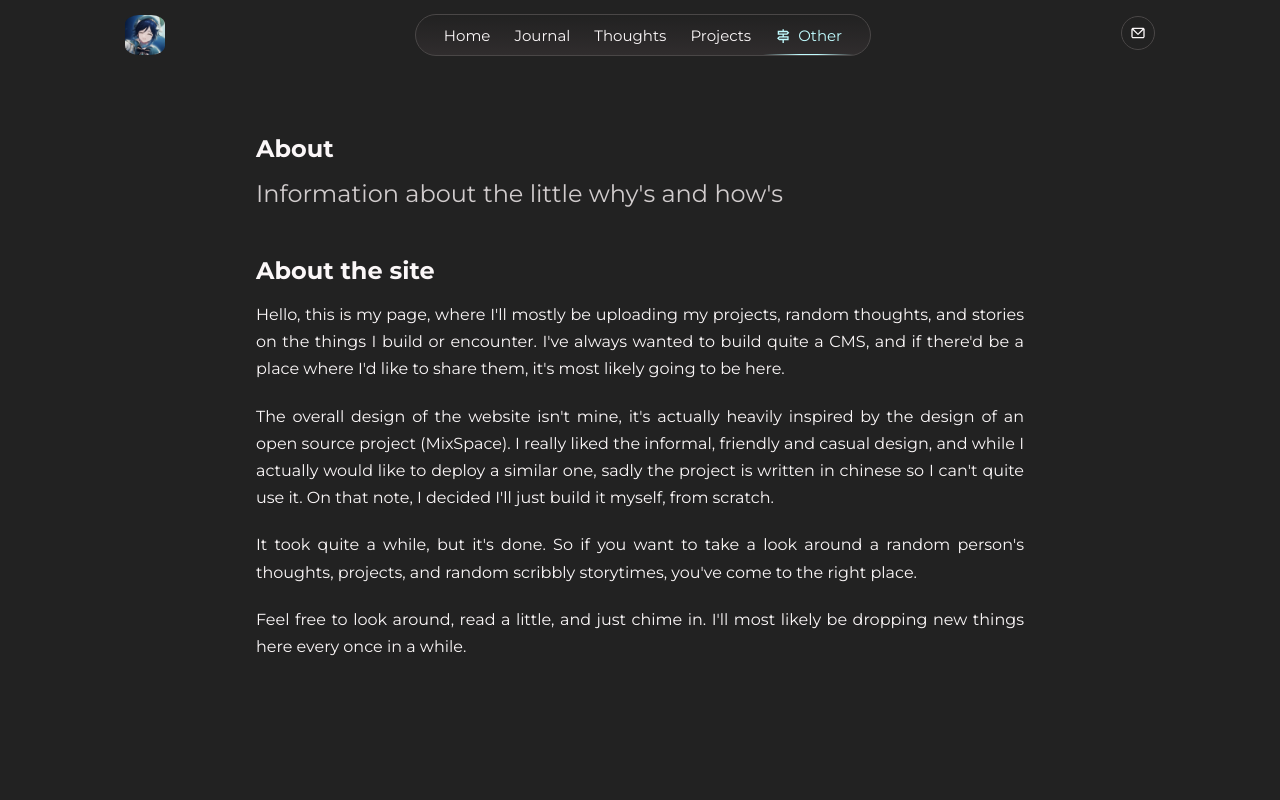
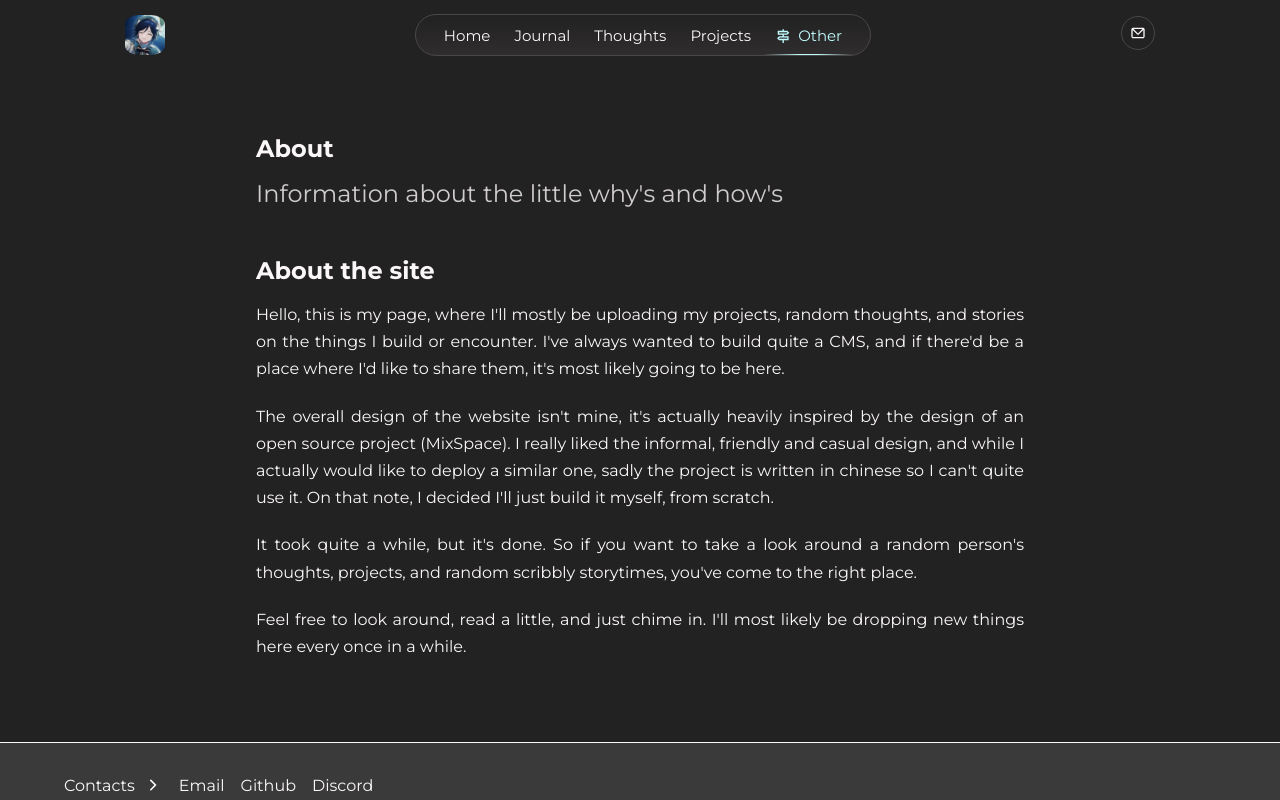
Before and after one commit to Nightfall3594/nightfall-is-a-dev, a React (Vite) app: page /other in a window 1280 px wide. Shown: the top 800 px of the page. Built offline with nearby package versions, Linux system fonts and the light colour scheme; no server answers.

Commit message:
fix: minor footer spacing issue

```diff
--- a/src/components/pages/articles/article-post/article-post.css
+++ b/src/components/pages/articles/article-post/article-post.css
@@ -1,5 +1,6 @@
 
 .article-post {
+    min-height: 76vh;
 }
 
 .article-post__content {
--- a/src/components/pages/articles/articles.css
+++ b/src/components/pages/articles/articles.css
@@ -4,6 +4,7 @@
     flex-direction: column;
     justify-content: center;
     align-items: center;
+    min-height: 76vh;
 }
 
 .articles__header {
--- a/src/components/pages/other/other.css
+++ b/src/components/pages/other/other.css
@@ -1,7 +1,7 @@
 
 .other {
     min-width: 80%;
-    min-height: 100vh;
+    min-height: 76vh;
     margin: 5% 10%;
 }
 
@@ -38,7 +38,7 @@
 
     .other{
         min-width: 60%;
-        margin: 5% 20%;
+        margin: 5% 20% 0;
     }
 
     .about__content {
--- a/src/components/pages/projects/projects.css
+++ b/src/components/pages/projects/projects.css
@@ -1,7 +1,7 @@
 
 .projects {
     margin: 5% 10%;
-    min-height: 57vh;
+    min-height: 76vh;
 }
 
 .projects__header {
@@ -30,12 +30,18 @@
 
 @media (min-width: 768px) {
 
+    .projects {
+        margin-bottom: 0;
+        min-height: 67vh;
+    }
+
     .projects__header {
         width: 80%;
     }
 
     .projects__list {
         width: 80%;
+        margin: 0 auto;
         justify-items: start;
         grid-template-columns: repeat(3, minmax(0, 1fr));
     }
```
